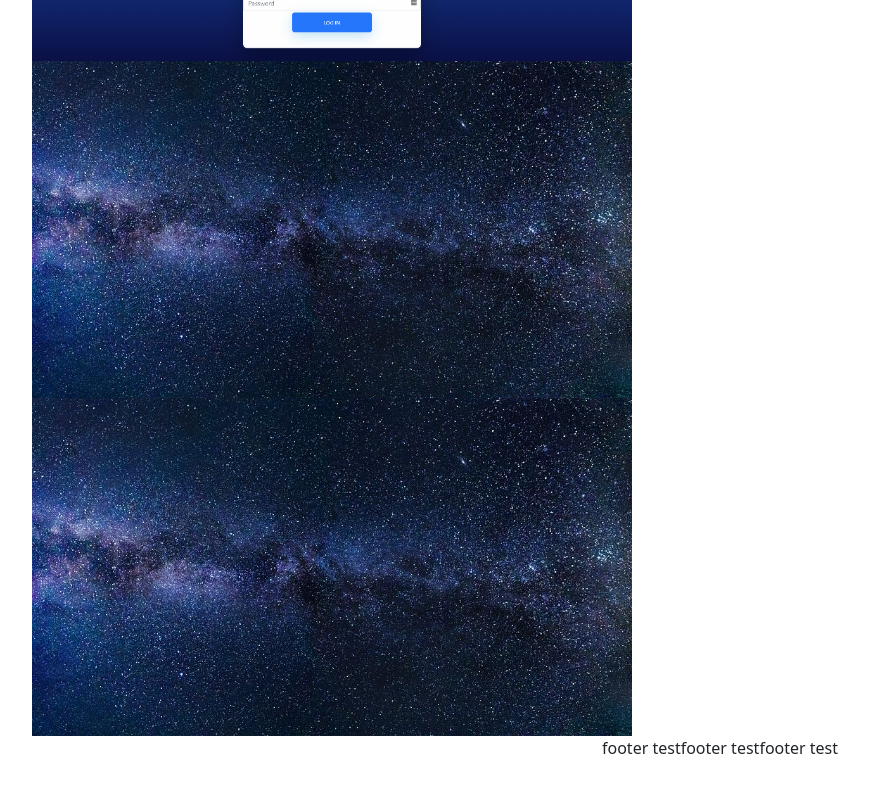
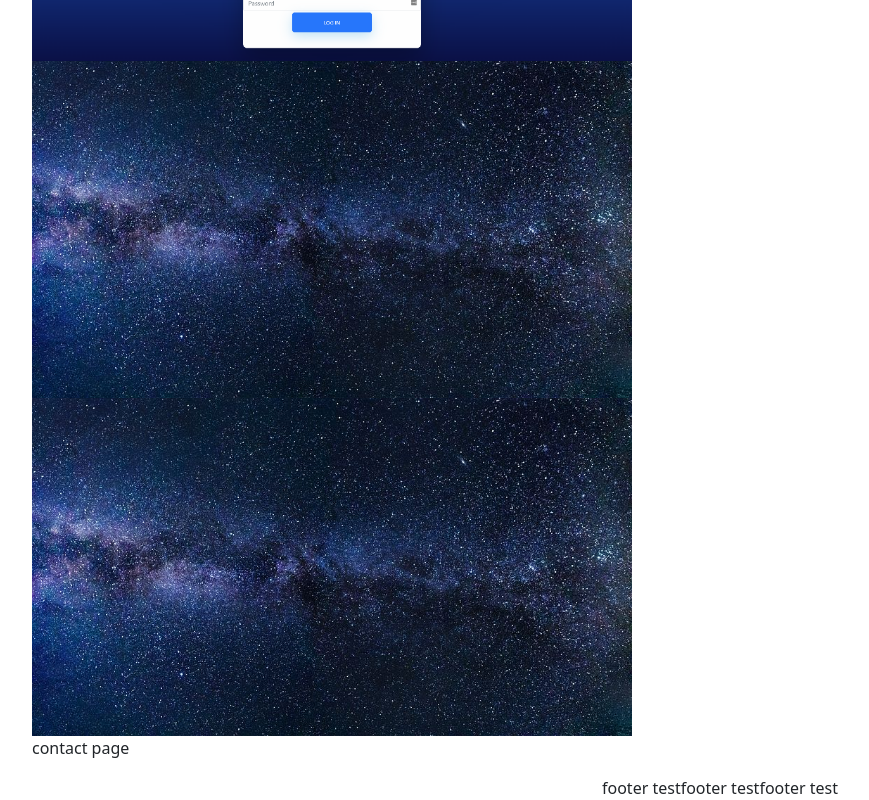
Before and after one commit to zacktmiller92/react-portfolio, a React (Create React App) app: page / in a window 1280 px wide. Shown: the part 880-1680 px from the top of the page, without its empty margins (50-919 px from the left). Before the commit the page ends 1640 px from the top, so only its background shows below. Built offline with nearby package versions, Linux system fonts and the light colour scheme.

Commit message:
added contact page

```diff
--- a/src/App.js
+++ b/src/App.js
@@ -5,21 +5,28 @@ import Project from './components/Project';
 import Header from './components/Header';
 import Footer from './components/Footer';
 import About from './components/About';
+import Contact from './components/Contact';
 import 'bootstrap/dist/css/bootstrap.min.css';
 
 
 function App() {
+
+  // const [pages] = useState([
+  //   { name: 'About', id:1},
+  //   { name: 'Projects', id:2},
+  //   { name: 'Contact', id:3},
+  //   { name: 'Resume', id:4}
+  // ]);
+
+  // const [currentPage, setCurrentPage] = useState(pages[0]);
+
+
   return (
     <main>
-      <Header>
-      </Header>
-      <About>
-
-      </About>
-      <Project>
-
-      </Project>
-
+      <Header></Header>
+      <About></About>
+      <Project></Project>
+      <Contact></Contact>
       <Footer></Footer>
     </main>
   );
--- /dev/null
+++ b/src/components/Contact/index.js
@@ -0,0 +1,15 @@
+import React from 'react';
+import { Container, Row, Col, Nav } from 'react-bootstrap';
+
+
+function Contact() {
+
+
+    return (
+        <Container>
+            <p>contact page</p>
+        </Container>
+    )
+}
+
+export default Contact;
```
